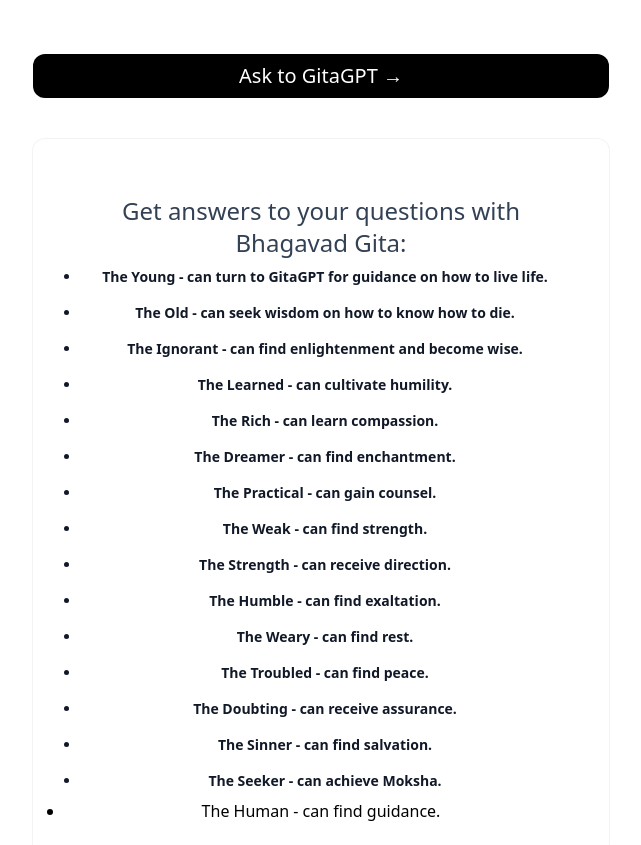
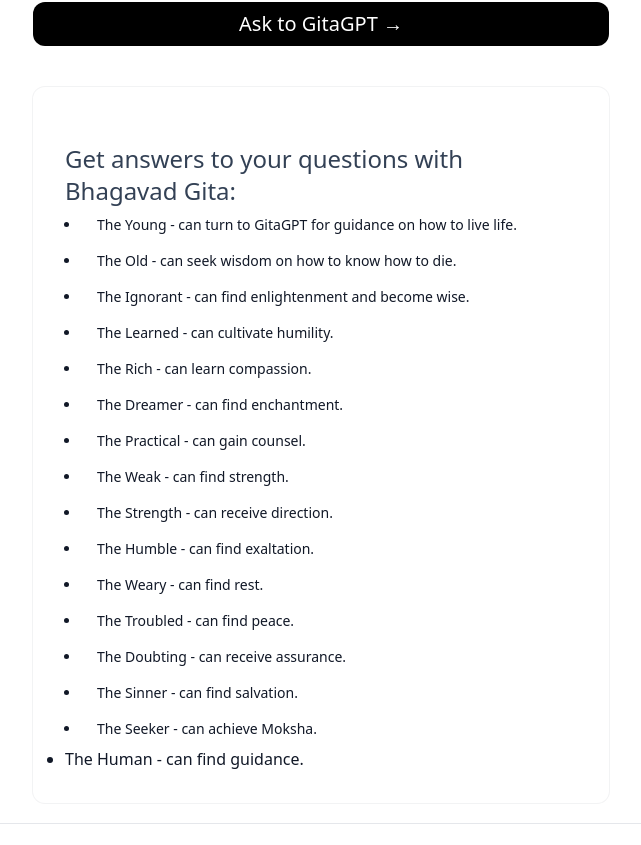
Before and after one commit to vxsahu/gitagpt, a Next.js app: page / in a window 1280 px wide. Shown: the part 396-1241 px from the top of the page, without its empty margins (319-960 px from the left). Built offline with nearby package versions, Linux system fonts and the light colour scheme.

Commit message:
Update index.tsx

```diff
--- a/pages/index.tsx
+++ b/pages/index.tsx
@@ -73,12 +73,12 @@ const Home: NextPage = () => {
     <div className="flex max-w-5xl mx-auto flex-col items-center justify-center py-2 min-h-screen">
       <Head>
         <title>Gita GPT – Bhagavad Geeta AI 🔥</title>
-        <link rel="icon" href="/favicon.png" />
+        <link rel="icon" href="/favicon.ico" />
       </Head>
 
       <Header />
       <main className="innerbox flex flex-1 w-full flex-col items-center justify-center text-center px-4">
-        <h2 className="sm:text-4xl text-xl max-w-2xl font-bold text-slate-900">
+        <h2 className="sm:text-xl text-xl max-w-2xl font-medium text-slate-900">
           Unlock the Power of AI with the Bhagavad Gita
         </h2>
         <div className="max-w-xl w-full">
@@ -156,23 +156,23 @@ const Home: NextPage = () => {
           </AnimatePresence>
         </ResizablePanel>
         <div className="max-w-xl w-full whitespace-pre-line break-words rounded-xl bg-white p-8 ring-1 ring-slate-900/5">
-<h2 className="mt-6 space-y-4 leading-7 text-slate-700 sm:text-2xl">Get answers to your questions with Bhagavad Gita: </h2>
-<ul className="list-disc">
-<li className="mx-4 mr-2 shrink-0 rounded-full px-4 py-2 text-sm font-semibold text-gray-900">The Young      - can turn to GitaGPT for guidance on how to live life.</li>
-<li className="mx-4 mr-2 shrink-0 rounded-full px-4 py-2 text-sm font-semibold text-gray-900">The Old        - can seek wisdom on how to know how to die.</li>
-<li className="mx-4 mr-2 shrink-0 rounded-full px-4 py-2 text-sm font-semibold text-gray-900">The Ignorant   - can find enlightenment and become wise.</li>
-<li className="mx-4 mr-2 shrink-0 rounded-full px-4 py-2 text-sm font-semibold text-gray-900">The Learned    - can cultivate humility.</li>
-<li className="mx-4 mr-2 shrink-0 rounded-full px-4 py-2 text-sm font-semibold text-gray-900">The Rich       - can learn compassion.</li>
-<li className="mx-4 mr-2 shrink-0 rounded-full px-4 py-2 text-sm font-semibold text-gray-900">The Dreamer    - can find enchantment.</li>
-<li className="mx-4 mr-2 shrink-0 rounded-full px-4 py-2 text-sm font-semibold text-gray-900">The Practical  - can gain counsel.</li>
-<li className="mx-4 mr-2 shrink-0 rounded-full px-4 py-2 text-sm font-semibold text-gray-900">The Weak       - can find strength.</li>
-<li className="mx-4 mr-2 shrink-0 rounded-full px-4 py-2 text-sm font-semibold text-gray-900">The Strength   - can receive direction.</li>
-<li className="mx-4 mr-2 shrink-0 rounded-full px-4 py-2 text-sm font-semibold text-gray-900">The Humble     - can find exaltation.</li>
-<li className="mx-4 mr-2 shrink-0 rounded-full px-4 py-2 text-sm font-semibold text-gray-900">The Weary      - can find rest.</li>
-<li className="mx-4 mr-2 shrink-0 rounded-full px-4 py-2 text-sm font-semibold text-gray-900">The Troubled   - can find peace.</li>
-<li className="mx-4 mr-2 shrink-0 rounded-full px-4 py-2 text-sm font-semibold text-gray-900">The Doubting   - can receive assurance.</li>
-<li className="mx-4 mr-2 shrink-0 rounded-full px-4 py-2 text-sm font-semibold text-gray-900">The Sinner     - can find salvation.</li>
-<li className="mx-4 mr-2 shrink-0 rounded-full px-4 py-2 text-sm font-semibold text-gray-900">The Seeker     - can achieve Moksha.</li>
+<h2 className="text-left mt-6 space-y-4 leading-7 text-slate-700 sm:text-2xl">Get answers to your questions with Bhagavad Gita: </h2>
+<ul className="list-disc text-left text-gray-900">
+<li className="mx-4 mr-2 shrink-0 rounded-full px-4 py-2 text-sm">The Young      - can turn to GitaGPT for guidance on how to live life.</li>
+<li className="mx-4 mr-2 shrink-0 rounded-full px-4 py-2 text-sm">The Old        - can seek wisdom on how to know how to die.</li>
+<li className="mx-4 mr-2 shrink-0 rounded-full px-4 py-2 text-sm">The Ignorant   - can find enlightenment and become wise.</li>
+<li className="mx-4 mr-2 shrink-0 rounded-full px-4 py-2 text-sm">The Learned    - can cultivate humility.</li>
+<li className="mx-4 mr-2 shrink-0 rounded-full px-4 py-2 text-sm">The Rich       - can learn compassion.</li>
+<li className="mx-4 mr-2 shrink-0 rounded-full px-4 py-2 text-sm">The Dreamer    - can find enchantment.</li>
+<li className="mx-4 mr-2 shrink-0 rounded-full px-4 py-2 text-sm">The Practical  - can gain counsel.</li>
+<li className="mx-4 mr-2 shrink-0 rounded-full px-4 py-2 text-sm">The Weak       - can find strength.</li>
+<li className="mx-4 mr-2 shrink-0 rounded-full px-4 py-2 text-sm">The Strength   - can receive direction.</li>
+<li className="mx-4 mr-2 shrink-0 rounded-full px-4 py-2 text-sm">The Humble     - can find exaltation.</li>
+<li className="mx-4 mr-2 shrink-0 rounded-full px-4 py-2 text-sm">The Weary      - can find rest.</li>
+<li className="mx-4 mr-2 shrink-0 rounded-full px-4 py-2 text-sm">The Troubled   - can find peace.</li>
+<li className="mx-4 mr-2 shrink-0 rounded-full px-4 py-2 text-sm">The Doubting   - can receive assurance.</li>
+<li className="mx-4 mr-2 shrink-0 rounded-full px-4 py-2 text-sm">The Sinner     - can find salvation.</li>
+<li className="mx-4 mr-2 shrink-0 rounded-full px-4 py-2 text-sm">The Seeker     - can achieve Moksha.</li>
             <li>The Human      - can find guidance.</li></ul>        </div>
       </main>
       <Footer />
```
